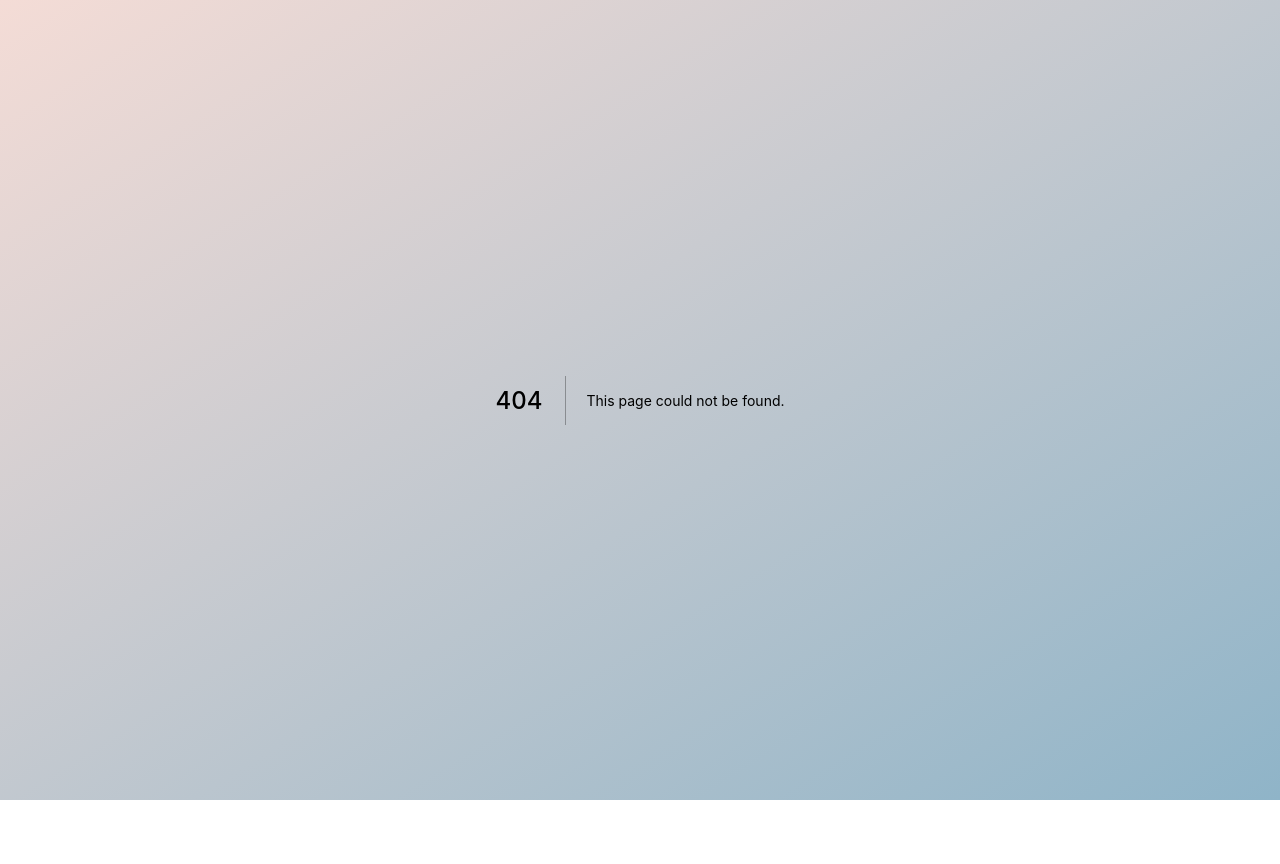
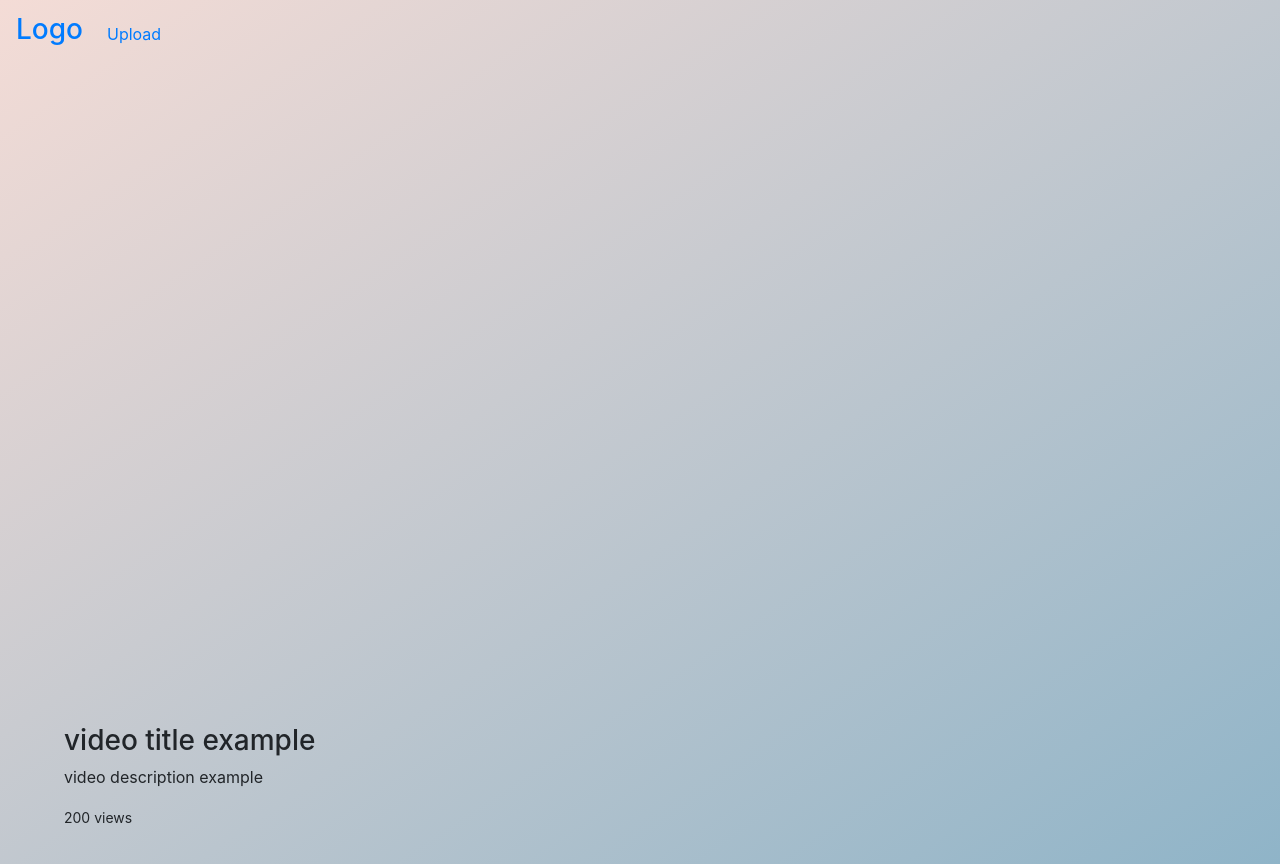
Before and after one commit to BenWilliams62/video-site, a Next.js app: page /videos/1 in a window 1280 px wide. Before the commit this address had no page. Before the commit the page ends 800 px from the top, so only its background shows below. Built offline with nearby package versions, Linux system fonts and the light colour scheme.

Commit message:
dynamic routing added

```diff
--- a/components/vid-card.js
+++ b/components/vid-card.js
@@ -5,20 +5,20 @@ export default function PreviewCard(props){
     const text = "Lorem ipsum dolor sit amet, consectetur adipiscing elit, sed do eiusmod tempor incididunt ut labore et dolore magna aliqua. Ut enim ad minim veniam, quis nostrud exercitation ullamco laboris nisi ut aliquip ex ea commodo consequat. Duis aute irure dolor in reprehenderit in voluptate velit esse cillum dolore eu fugiat nulla pariatur. Excepteur sint occaecat cupidatat non proident, sunt in culpa qui officia deserunt mollit anim id est laborum.";
 
     return(
-        <Link href="/view">
+        <Link href={`videos/${props.video.url}`}>
             <a className="preview-card rounded">
                 <div className="preview-image">
-                    <img src={props.img} alt="video thumbnail" />
+                    <img src={props.video.img} alt="video thumbnail" />
                 </div>
                 <div className="blur-overlay"></div>
 
                 <div className="preview-overlay">
 
                     <div className="preview-text">
-                        <h2>{props.title}</h2>
-                        <p>{props.text.substring(0,50)}</p>
+                        <h2>{props.video.title}</h2>
+                        <p>{props.video.text.substring(0,50)}</p>
                         <br />
-                        <small>{props.views} views</small>
+                        <small>{props.video.views} views</small>
                     </div>
 
                 </div>
--- /dev/null
+++ b/pages/videos/[id].js
@@ -0,0 +1,59 @@
+import Head from 'next/head'
+import styles from '../../styles/Home.module.css'
+
+import Navbar from '../../components/navbar'
+import PreviewCard from '../../components/vid-card'
+import ReactPlayer from 'react-player'
+import { useRouter } from "next/router";
+
+// example api call response
+const data = {
+  url: "https://www.youtube.com/watch?v=YbJOTdZBX1g",
+  title: "video title example",
+  description: "video description example",
+  views: 200
+}
+
+
+
+export default function View() {
+  const router = useRouter();
+  const { id } = router.query; // Destructuring our router object
+  // api call using id for video details
+
+  return (
+    <div className={styles.container}>
+      <Navbar />
+
+      <Head>
+        <title>Video site - video player</title>
+        <link rel="icon" href="/favicon.ico" />
+      </Head>
+
+      <div className="video-player">
+          <div className="video">
+            <ReactPlayer
+              url={data.url}
+              width='100%'
+              height='100%'
+              className="react-player"
+            />
+          </div>
+          <div className="video-info">
+            <h3>{data.title}</h3>
+            <p>{data.description}</p>
+            <small>{data.views} views</small>
+          </div>
+
+
+        <div className="video-string-v rounded d-flex flex-wrap justify-content-around right-list">
+          {/* api list */}
+        </div>
+
+
+      </div>
+    </div>
+  )
+}
+
+// api call for more videos. Same as in index.js
```
Also changed, not shown: pages/index.js (+38 -12 lines).
